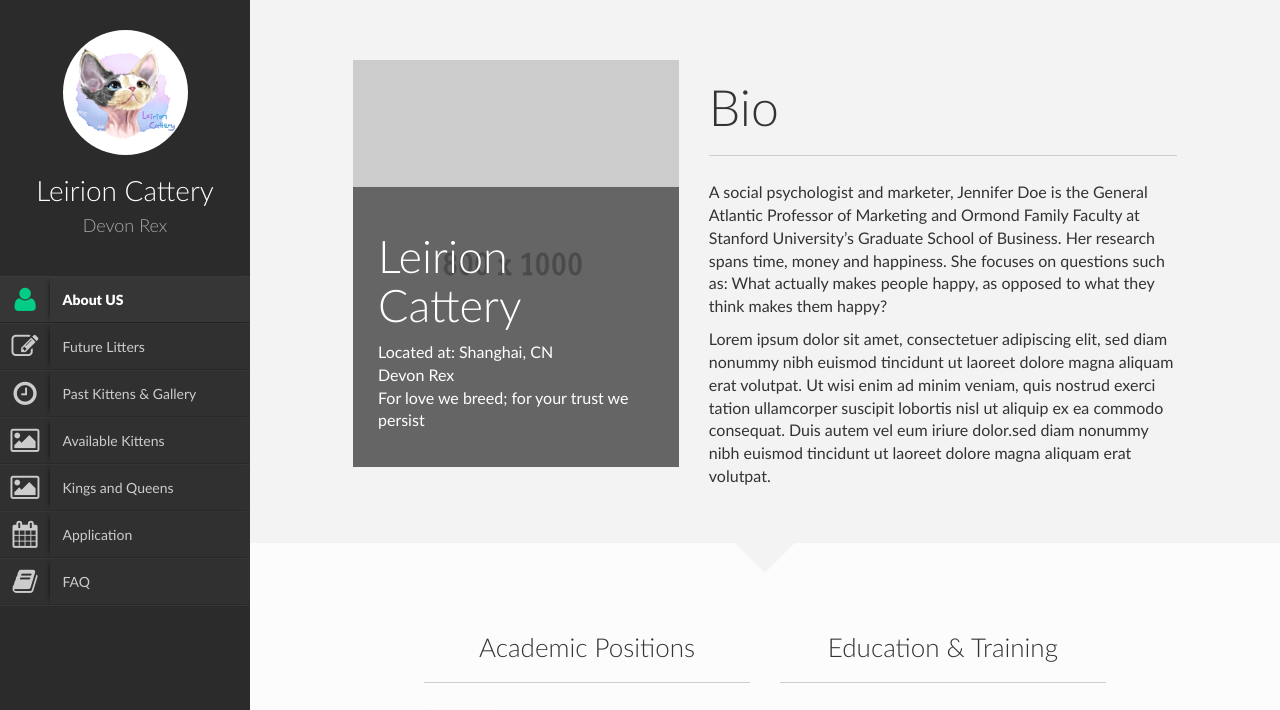
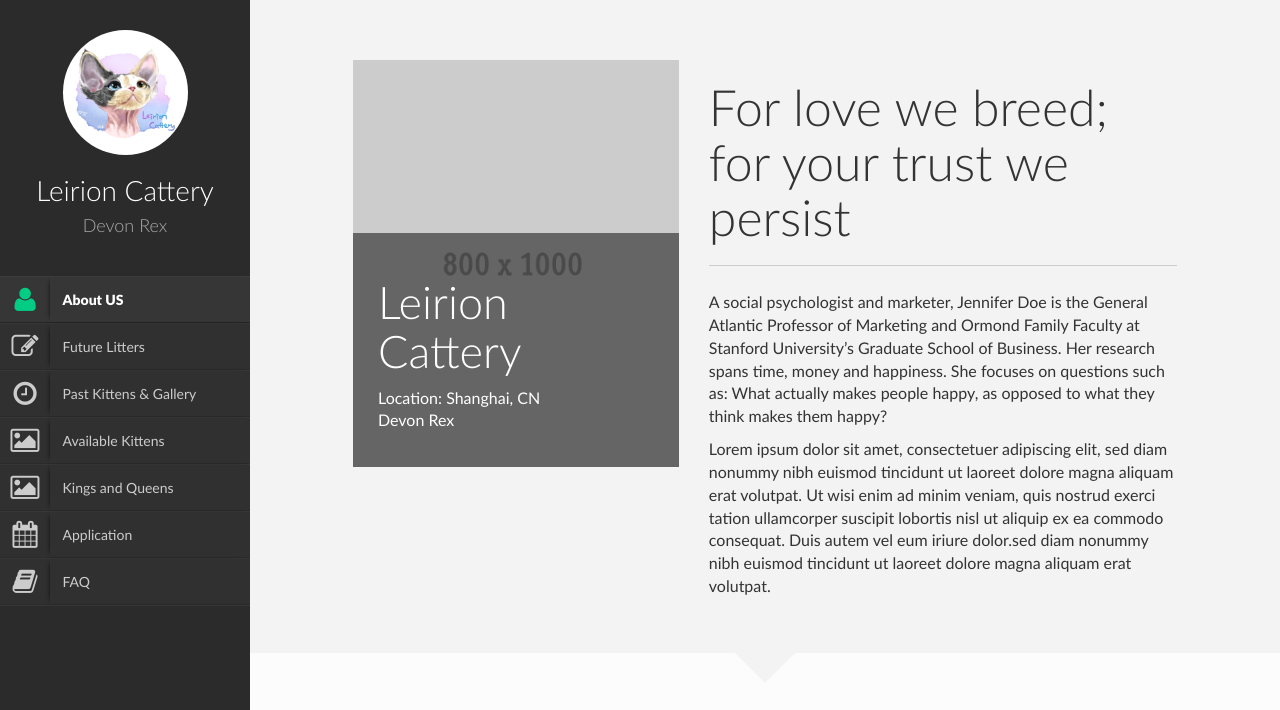
Before and after one commit to LeirionCattery/Leirion-Devon-Rex, a plain HTML site: page index.html in a window 1280 px wide. Shown: the top 710 px of the page. Drawn offline with Linux system fonts and the light colour scheme.

Commit message:
Update index.html

```diff
--- a/index.html
+++ b/index.html
@@ -149,9 +149,9 @@
 
                                                 <h1 class="">Leirion Cattery</h1>
                                                 <ul class="list-unstyled">
-                                                    <li>Located at: Shanghai, CN</li>
+                                                    <li>Location: Shanghai, CN</li>
                                                     <li>Devon Rex</li>
-                                                    <li>For love we breed; for your trust we persist</li>
+                                                    <li></li>
                                                 </ul>
                                             </div>
 
@@ -161,7 +161,7 @@
                                     </div>
                                     <div class="clearfix visible-sm visible-xs"></div>
                                     <div class="col-sm-12 col-md-7">
-                                        <h3 class="title">Bio</h3>
+                                        <h3 class="title">For love we breed; for your trust we persist</h3>
                                         <p>A social psychologist and marketer, Jennifer Doe is the General Atlantic Professor of Marketing and Ormond Family Faculty at Stanford University’s Graduate School of Business. Her research spans time, money and happiness. She focuses on questions such as: What actually makes people happy, as opposed to what they think makes them happy? </p><p>Lorem ipsum dolor sit amet, consectetuer adipiscing elit, sed diam nonummy nibh euismod tincidunt ut laoreet dolore magna aliquam erat volutpat. Ut wisi enim ad minim veniam, quis nostrud exerci tation ullamcorper suscipit lobortis nisl ut aliquip ex ea commodo consequat. Duis autem vel eum iriure dolor.sed diam nonummy nibh euismod tincidunt ut laoreet dolore magna aliquam erat volutpat.</p>
                                     </div>
 
```
